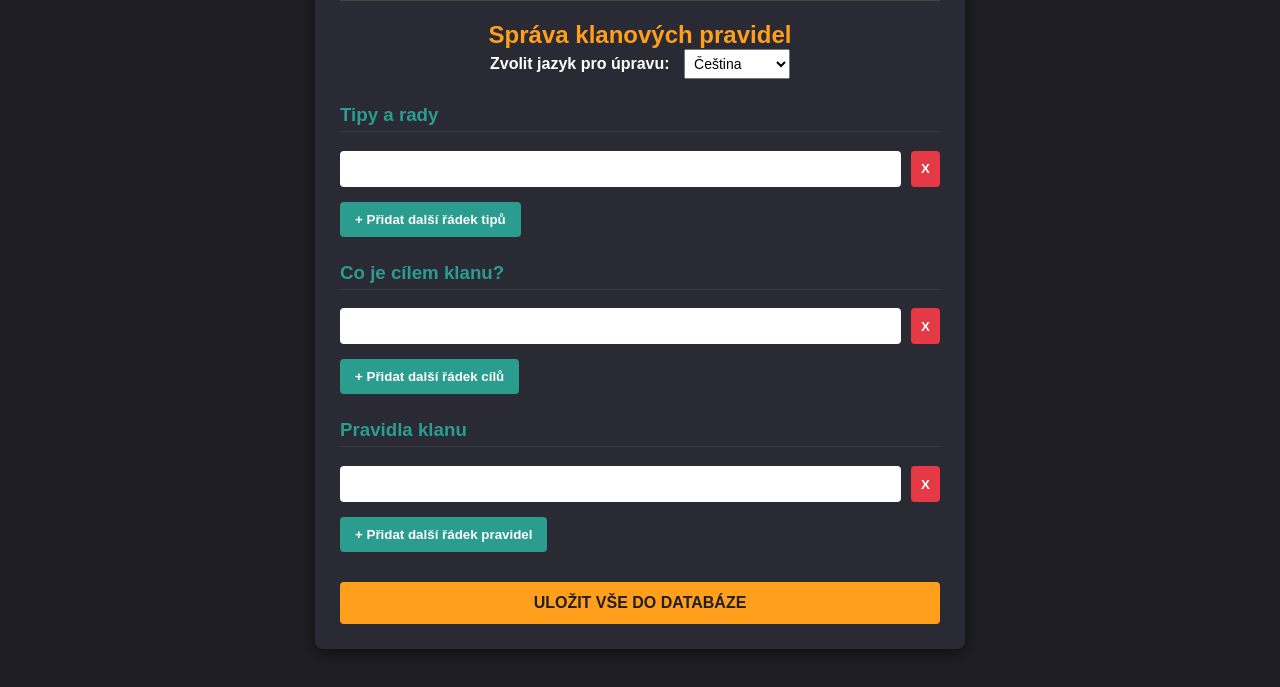
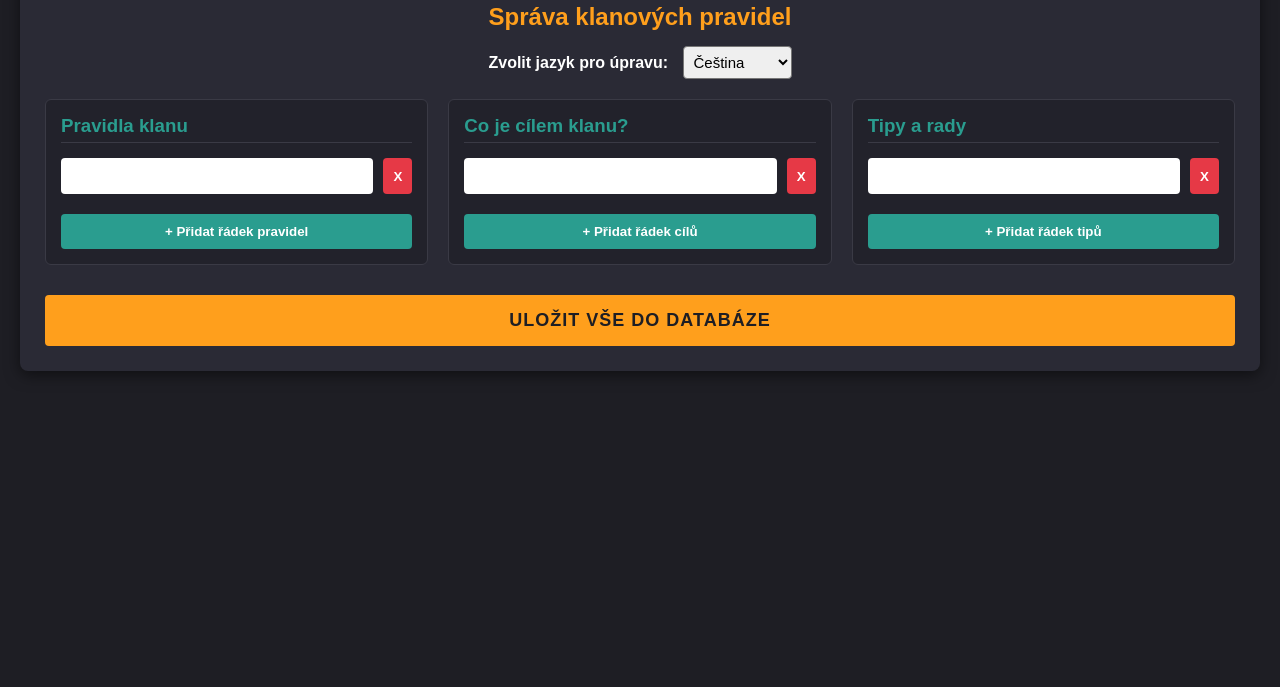
Before and after one commit to P-olajda73/wot-rules, a website: page admin.html in a window 1280 px wide. Shown: the part 115-802 px from the top of the page. Drawn offline with Linux system fonts and the light colour scheme; no server answers; sample sign-in values are in the browser's storage.

Commit message:
Update admin.html

```diff
--- a/admin.html
+++ b/admin.html
@@ -4,18 +4,25 @@
     <meta charset="UTF-8">
     <title>Admin Panel - For Kill Army</title>
     <style>
-        body { font-family: Arial, sans-serif; background-color: #1e1e24; color: #fff; padding: 30px; }
-        .box { max-width: 600px; margin: 0 auto; background: #2a2a35; padding: 25px; border-radius: 8px; box-shadow: 0 4px 15px rgba(0,0,0,0.5); }
+        body { font-family: Arial, sans-serif; background-color: #1e1e24; color: #fff; padding: 20px; margin: 0; }
+        .box { max-width: 1200px; margin: 0 auto; background: #2a2a35; padding: 25px; border-radius: 8px; box-shadow: 0 4px 15px rgba(0,0,0,0.5); }
         .header-admin { display: flex; justify-content: space-between; align-items: center; margin-bottom: 20px; border-bottom: 1px solid #444; padding-bottom: 15px; }
         h1, h2 { text-align: center; color: #ff9f1c; margin: 0; }
-        h3 { color: #2a9d8f; border-bottom: 1px solid #3a3a45; padding-bottom: 5px; margin-top: 25px; }
+
+        /* 🔹 TŘI SLOUPCE VEDLE SEBE */
+        .columns-container { display: flex; gap: 20px; margin-top: 20px; flex-wrap: wrap; }
+        .column { flex: 1; min-width: 300px; background: #22222b; padding: 15px; border-radius: 6px; border: 1px solid #3a3a45; display: flex; flex-direction: column; justify-content: space-between; }
+
+        h3 { color: #2a9d8f; border-bottom: 1px solid #3a3a45; padding-bottom: 5px; margin-top: 0; margin-bottom: 15px; }
+        .inputs-wrapper { flex-grow: 1; }
         .input-group { display: flex; margin-bottom: 10px; }
         input { flex: 1; padding: 10px; border: none; border-radius: 4px; font-size: 14px; background: #fff; color: #000; }
         .btn-del { margin-left: 10px; background: #e63946; color: white; border: none; padding: 10px; border-radius: 4px; cursor: pointer; font-weight: bold; }
-        .btn { padding: 10px 15px; background: #2a9d8f; color: white; border: none; border-radius: 4px; cursor: pointer; font-weight: bold; margin-top: 5px; }
-        .btn-logout { background: #555; padding: 8px 12px; font-size: 12px; }
+        .btn { padding: 10px 15px; background: #2a9d8f; color: white; border: none; border-radius: 4px; cursor: pointer; font-weight: bold; margin-top: 10px; width: 100%; display: block; text-align: center; box-sizing: border-box; }
+        .btn-logout { background: #555; padding: 8px 12px; font-size: 12px; width: auto; display: inline-block; margin-top: 0; }
         .btn-logout:hover { background: #e63946; }
-        #save { display: block; width: 100%; padding: 12px; background: #ff9f1c; color: #1e1e24; font-size: 16px; font-weight: bold; margin-top: 30px; border: none; border-radius: 4px; cursor: pointer; }
+        #save { display: block; width: 100%; padding: 15px; background: #ff9f1c; color: #1e1e24; font-size: 18px; font-weight: bold; margin-top: 30px; border: none; border-radius: 4px; cursor: pointer; letter-spacing: 1px; }
+        #save:hover { background: #e68a00; }
     </style>
 </head>
 <body>
@@ -34,38 +41,48 @@
         </div>
         <h2>Správa klanových pravidel</h2>
 
-        <div style="margin-bottom: 20px; text-align: center;">
-            <label style="font-weight: bold;">Zvolit jazyk pro úpravu:</label>
-            <select id="lang" style="padding: 5px; margin-left: 10px; font-size: 14px;">
+        <div style="margin-bottom: 20px; text-align: center; margin-top: 15px;">
+            <label style="font-weight: bold; font-size: 16px;">Zvolit jazyk pro úpravu:</label>
+            <select id="lang" style="padding: 6px; margin-left: 10px; font-size: 15px; border-radius: 4px; cursor: pointer;">
                 <option value="cz">Čeština</option>
-    <option value="en">Angličtina</option>
+                <option value="en">English</option>
                 <option value="ru">Ruština</option>
                 <option value="de">Němčina</option>
-    <option value="ua">Ukrajinština</option>
+                <option value="ua">Ukrajinčina</option>
                 <option value="pl">Polština</option>
             </select>
-
         </div>
 
-        <!-- 🔹 SEKCE 1: TIPY A RADY -->
-        <div>
+        <!-- 🔹 KONTEJNER PRO SLOUPCE VEDLE SEBE -->
+        <div class="columns-container">
+
+            <!-- 1. SLOUPEC: PRAVIDLA KLANU -->
+            <div class="column">
+                <div class="inputs-wrapper">
+                    <h3>Pravidla klanu</h3>
+                    <div id="rulesArea"></div>
+                </div>
+                <button class="btn" onclick="addNode('rulesArea', 'r-input', '')">+ Přidat řádek pravidel</button>
+            </div>
+
+            <!-- 2. SLOUPEC: CO JE CÍLEM KLANU -->
+            <div class="column">
+                <div class="inputs-wrapper">
+                    <h3>Co je cílem klanu?</h3>
+                    <div id="goalArea"></div>
+                </div>
+                <button class="btn" onclick="addNode('goalArea', 'g-input', '')">+ Přidat řádek cílů</button>
+            </div>
+
+            <!-- 3. SLOUPEC: TIPY A RADY -->
+            <div class="column">
+                <div class="inputs-wrapper">
                     <h3>Tipy a rady</h3>
                     <div id="tipsArea"></div>
-            <button class="btn" onclick="addNode('tipsArea', 't-input', '')">+ Přidat další řádek tipů</button>
+                </div>
+                <button class="btn" onclick="addNode('tipsArea', 't-input', '')">+ Přidat řádek tipů</button>
             </div>
 
-        <!-- 🔹 SEKCE 2: CO JE CÍLEM KLANU -->
-        <div>
-            <h3>Co je cílem klanu?</h3>
-            <div id="goalArea"></div>
-            <button class="btn" onclick="addNode('goalArea', 'g-input', '')">+ Přidat další řádek cílů</button>
-        </div>
-
-        <!-- 🔹 SEKCE 3: PRAVIDLA KLANU -->
-        <div>
-            <h3>Pravidla klanu</h3>
-            <div id="rulesArea"></div>
-            <button class="btn" onclick="addNode('rulesArea', 'r-input', '')">+ Přidat další řádek pravidel</button>
         </div>
 
         <button id="save">ULOŽIT VŠE DO DATABÁZE</button>
@@ -87,7 +104,7 @@
             area.appendChild(div);
         }
 
-        // 🔄 Nová funkce: Načte stávající data z databáze a vyplní je do políček
+        // 🔄 Funkce: Načte stávající data z databáze a vyplní je do políček
         async function loadCurrentRules() {
             const language = document.getElementById("lang").value;
 
@@ -102,19 +119,19 @@
                     const data = await response.json();
 
                     // Pokud data v DB existují, vykreslíme je do políček
-                    if (data.tips && data.tips.length > 0) data.tips.forEach(val => addNode('tipsArea', 't-input', val));
-                    else addNode('tipsArea', 't-input', 'Napište první klanový tip...');
+                    if (data.rules && data.rules.length > 0) data.rules.forEach(val => addNode('rulesArea', 'r-input', val));
+                    else addNode('rulesArea', 'r-input', 'Napište první klanové pravidlo...');
 
                     if (data.goal && data.goal.length > 0) data.goal.forEach(val => addNode('goalArea', 'g-input', val));
                     else addNode('goalArea', 'g-input', 'Napište první cíl klanu...');
 
-                    if (data.rules && data.rules.length > 0) data.rules.forEach(val => addNode('rulesArea', 'r-input', val));
-                    else addNode('rulesArea', 'r-input', 'Napište první klanové pravidlo...');
+                    if (data.tips && data.tips.length > 0) data.tips.forEach(val => addNode('tipsArea', 't-input', val));
+                    else addNode('tipsArea', 't-input', 'Napište první klanový tip...');
                 } else {
                     // Pokud pro daný jazyk nic v DB není, dáme jedno prázdné pole na začátek
+                    addNode('rulesArea', 'r-input', '');
+                    addNode('goalArea', 'g-input', '');
                     addNode('tipsArea', 't-input', '');
-                    addNode('goalArea', 'g-input', '');
-                    addNode('rulesArea', 'r-input', '');
                 }
             } catch (err) {
                 console.error("Chyba při načítání dat:", err);
@@ -152,7 +169,7 @@
                 });
 
                 if (response.ok) {
-                    alert("ÚSPĚCH! Tipy, cíle i pravidla byla trvale uložena do vaší databáze MongoDB!");
+                    alert("ÚSPĚCH! Pravidla, cíle i tipy byla trvale uložena do vaší databáze MongoDB!");
                     loadCurrentRules(); // Znovu načteme čistá data pro kontrolu
                 } else {
                     alert("Chyba při ukládání na server.");
```
Lines whose indentation alone changed are shown as unchanged.
